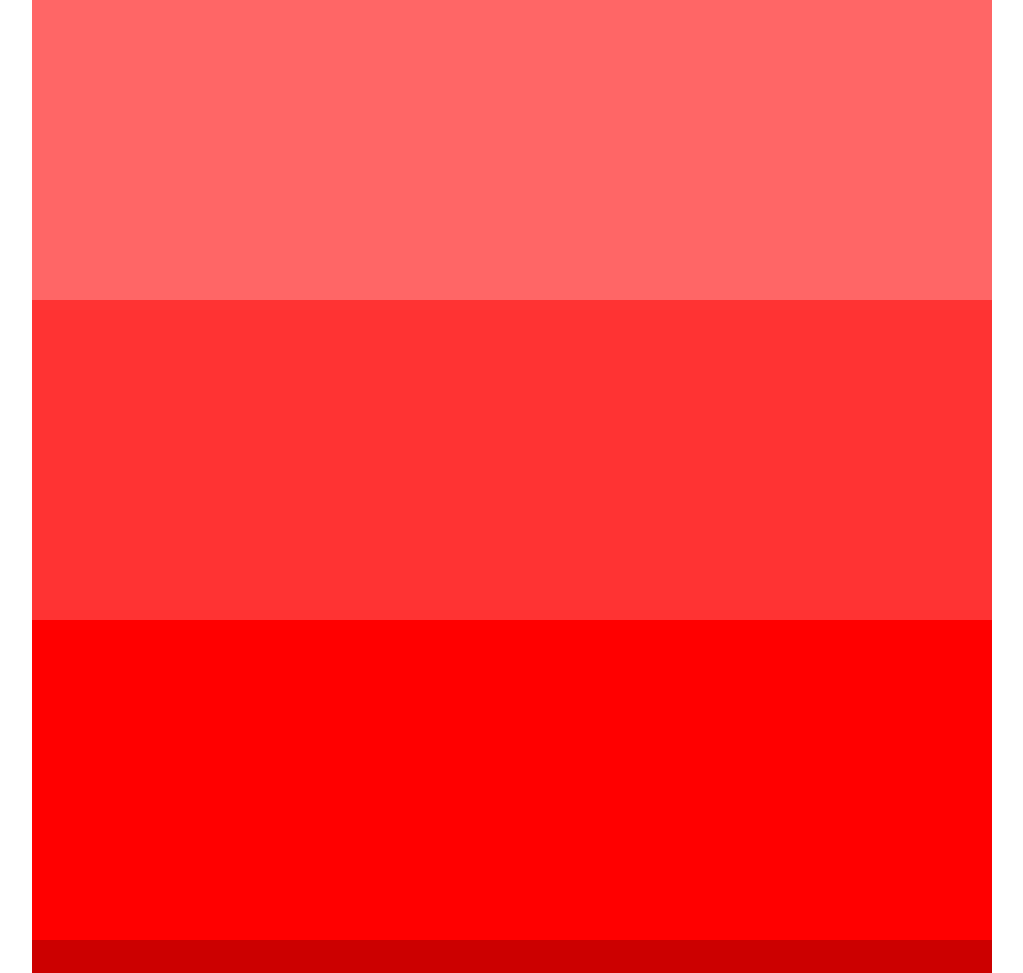
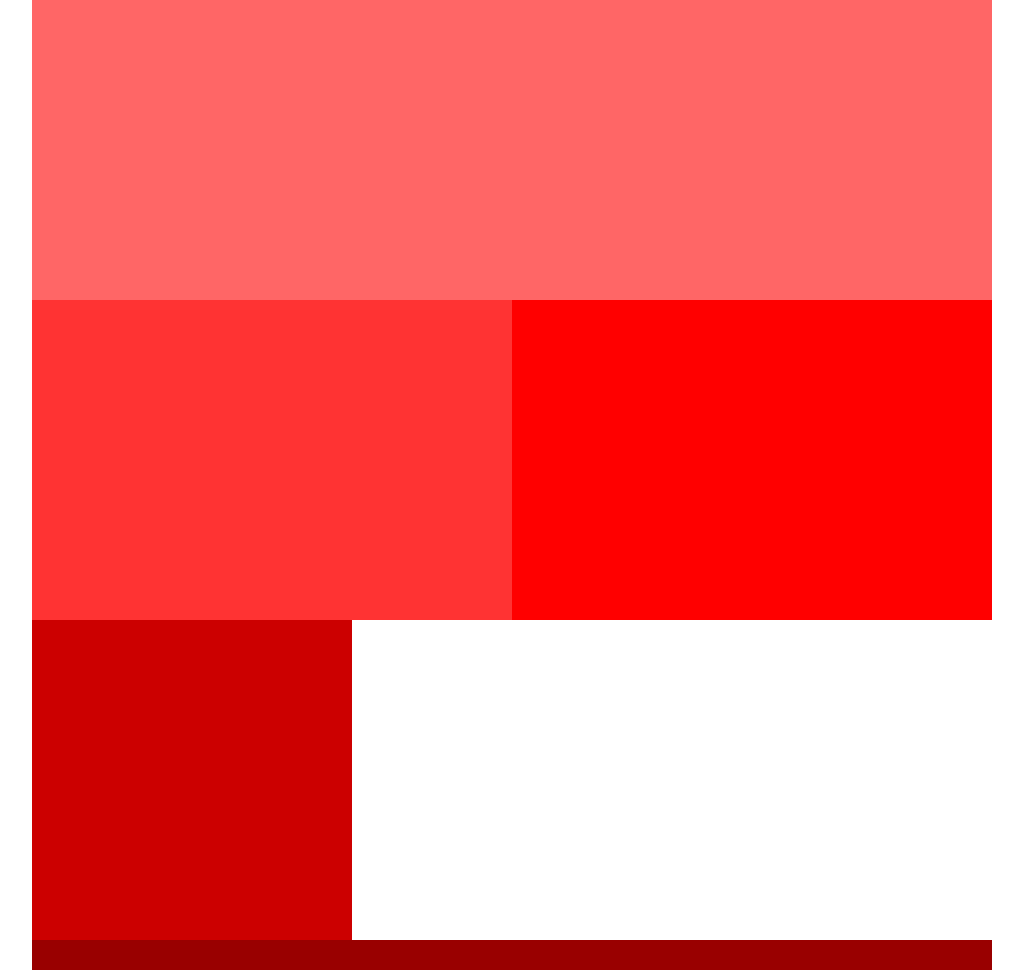
Before and after one commit to EowynFawn/coding-responsive-websites-1, a plain HTML site: page colors-starter/index.html in a window 1280 px wide. Shown: the top 973 px of the page, without its empty margins (128-1151 px from the left). Drawn offline with Linux system fonts and the light colour scheme.

Commit message:
breakpoints

```diff
--- a/colors-starter/css/main.css
+++ b/colors-starter/css/main.css
@@ -79,7 +79,9 @@ footer {
     background-color: #802000;
   }
 
-}
+  .col-3 {
+    width: 50%;
+  }
 
 
 /*---------- Desktops ----------*/
@@ -98,6 +100,7 @@ footer {
 
   #column-3 {
     background-color: #cc0000;
+    width: 33.3%;
   }
 
   footer {
```
